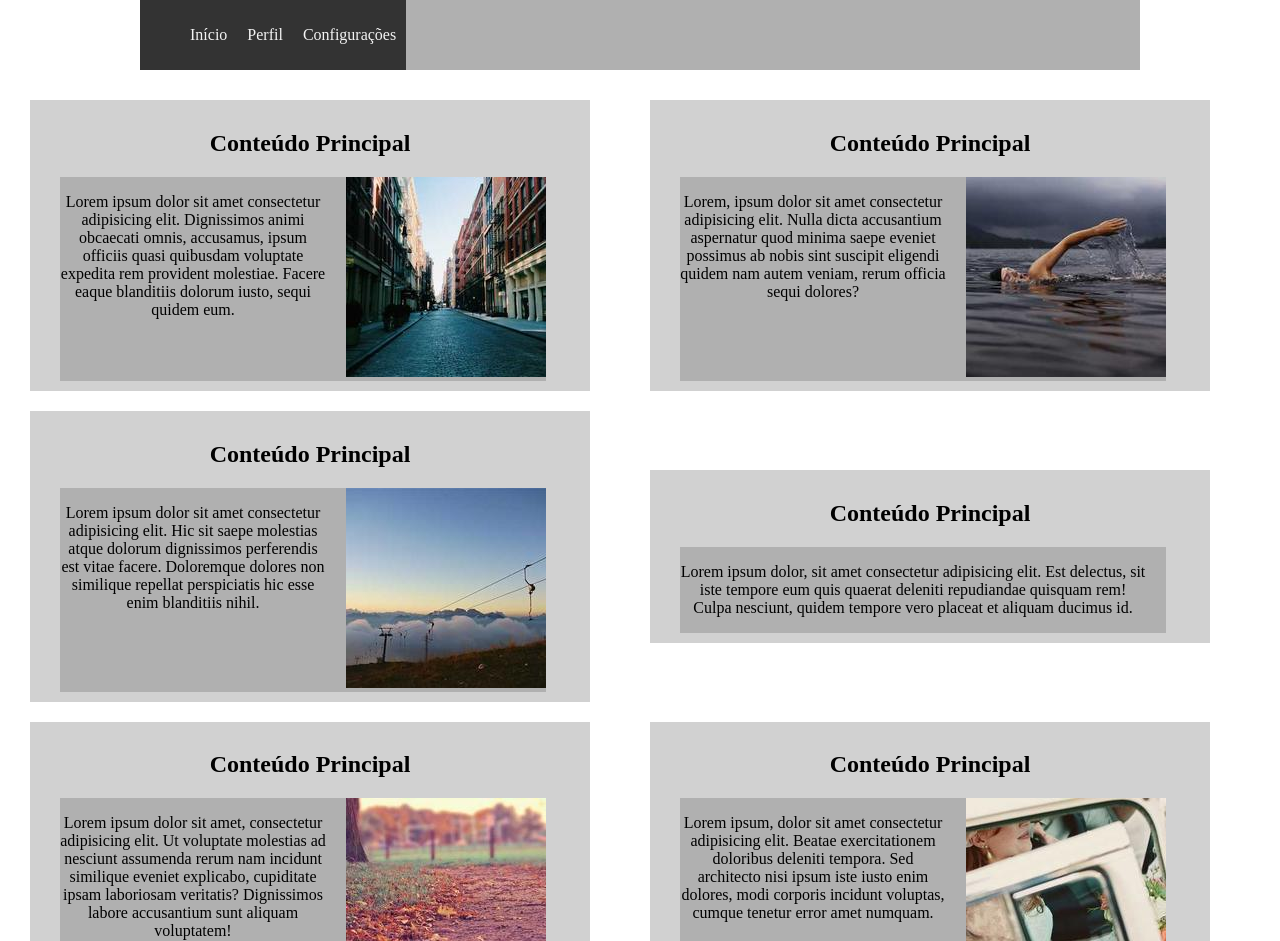
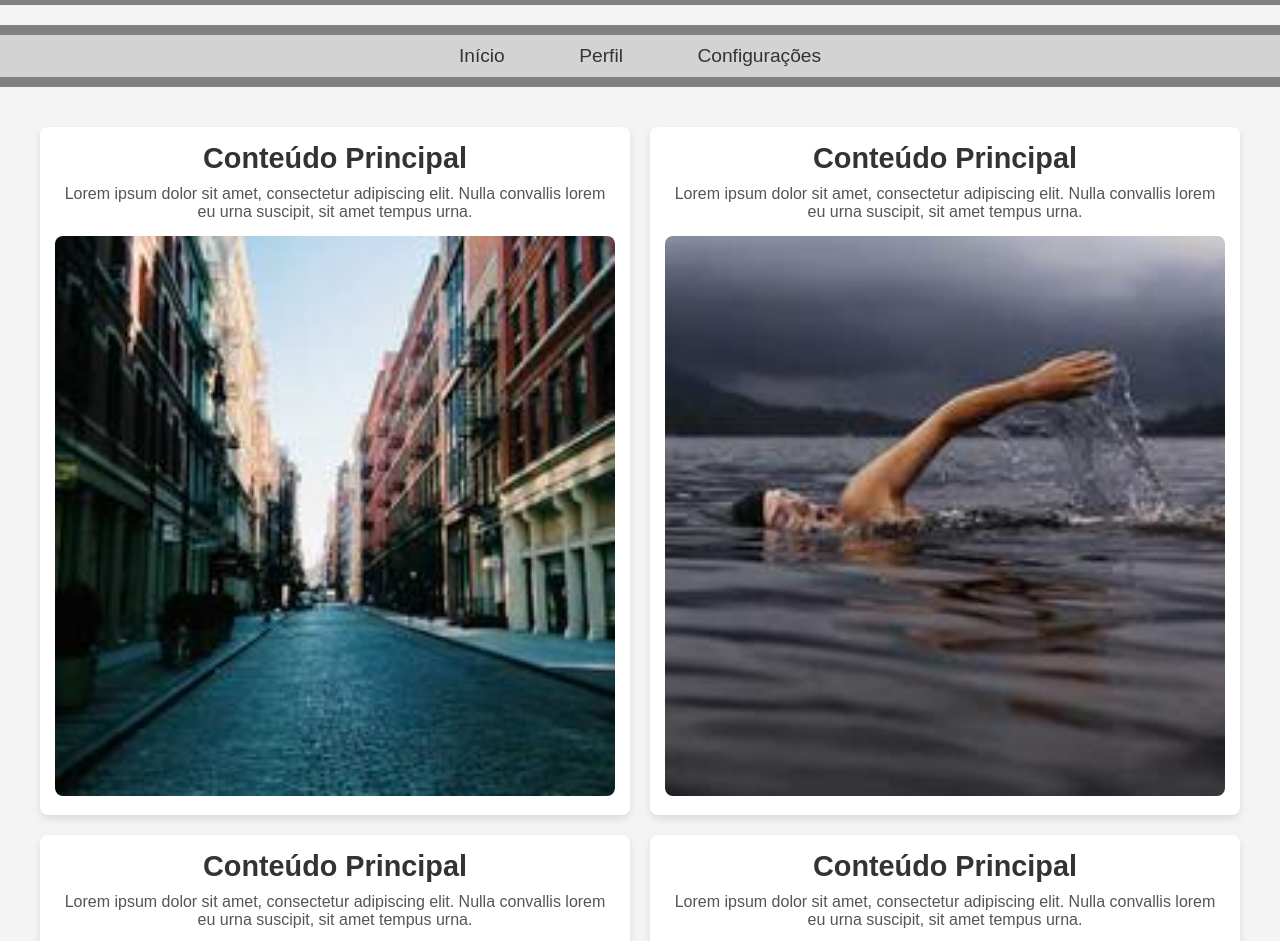
Before and after one commit to enrique-nog/portal-do-devel, a plain HTML site: page index.html in a window 1280 px wide. Shown: the part 80-1021 px from the top of the page. Drawn offline with Linux system fonts and the light colour scheme.

Commit message:
modificações bruscas

```diff
--- a/index.html
+++ b/index.html
@@ -1,74 +1,92 @@
 <!DOCTYPE html>
-<html lang="en">
+<html lang="pt-br">
 <head>
   <meta charset="UTF-8">
   <meta name="viewport" content="width=device-width, initial-scale=1.0">
-    <title>Portal do Dev</title>
-    <link rel="stylesheet" href="style.css">
+  <title>Portal do Desenvolvedor</title>
+  <link rel="stylesheet" href="styles.css">
 </head>
 <body>
+  <h1>Portal do Desenvolvedor</h1>
+
   <header>
-        <h1>Portal do Desenvolvedor</h1>
+    <div class="menu">
+      <ul>
+        <li id="inicio">Início</li>
+        <li id="perfil">Perfil</li>
+        <li id="configuracoes">Configurações</li>
+      </ul>
+    </div>
   </header>
 
-    <div class="container">
-        <nav>
-            <ul>
-                <li><a href="index.html">Início</a></li>
-                <li><a href="perfil.html">Perfil</a></li>
-                <li><a href="configuracoes.html">Configurações</a></li>
-            </ul>
-        </nav>
-    </div>
-
-    <main class="grid-container">
+  <main>
+    <section class="content">
       <article>
+        <div>
           <h2>Conteúdo Principal</h2>
-            <div class="grid-bloco">
-                <p>Lorem ipsum dolor sit amet consectetur adipisicing elit. Dignissimos animi obcaecati omnis, accusamus, ipsum officiis quasi quibusdam voluptate expedita rem provident molestiae. Facere eaque blanditiis dolorum iusto, sequi quidem eum.</p>
-                <figure><img src="imagens/img.jpg" alt=""></figure>
+          <p>Lorem ipsum dolor sit amet, consectetur adipiscing elit. Nulla convallis lorem eu urna suscipit, sit amet tempus urna.</p>
+          <figure>
+            <img src="imagens/img.jpg" alt="Imagem exemplo">
+          </figure>
         </div>
       </article>
+
       <article>
+        <div>
           <h2>Conteúdo Principal</h2>
-            <div class="grid-bloco">
-                <p>Lorem, ipsum dolor sit amet consectetur adipisicing elit. Nulla dicta accusantium aspernatur quod minima saepe eveniet possimus ab nobis sint suscipit eligendi quidem nam autem veniam, rerum officia sequi dolores?</p>
-                <figure><img src="imagens/img2.jpg" alt=""></figure>
+          <p>Lorem ipsum dolor sit amet, consectetur adipiscing elit. Nulla convallis lorem eu urna suscipit, sit amet tempus urna.</p>
+          <figure>
+            <img src="imagens/img2.jpg" alt="Imagem exemplo">
+          </figure>
         </div>
       </article>
+
       <article>
+        <div>
           <h2>Conteúdo Principal</h2>
-            <div class="grid-bloco">
-                <p>Lorem ipsum dolor sit amet consectetur adipisicing elit. Hic sit saepe molestias atque dolorum dignissimos perferendis est vitae facere. Doloremque dolores non similique repellat perspiciatis hic esse enim blanditiis nihil.</p>
-                <figure><img src="imagens/img3.jpg" alt=""></figure>
+          <p>Lorem ipsum dolor sit amet, consectetur adipiscing elit. Nulla convallis lorem eu urna suscipit, sit amet tempus urna.</p>
+          <figure>
+            <img src="imagens/img3.jpg" alt="Imagem exemplo">
+          </figure>
         </div>
       </article>
+
       <article>
+        <div>
           <h2>Conteúdo Principal</h2>
-            <div class="grid-bloco">
-                <p>Lorem ipsum dolor, sit amet consectetur adipisicing elit. Est delectus, sit iste tempore eum quis quaerat deleniti repudiandae quisquam rem! Culpa nesciunt, quidem tempore vero placeat et aliquam ducimus id.</p>
-                <figure><img src="imagens/img4.jpg" alt=""></figure>
+          <p>Lorem ipsum dolor sit amet, consectetur adipiscing elit. Nulla convallis lorem eu urna suscipit, sit amet tempus urna.</p>
+          <figure>
+            <img src="imagens/img4.jpg" alt="Imagem exemplo">
+          </figure>
         </div>
       </article>
+
       <article>
+        <div>
           <h2>Conteúdo Principal</h2>
-            <div class="grid-bloco">
-                <p>Lorem ipsum dolor sit amet, consectetur adipisicing elit. Ut voluptate molestias ad nesciunt assumenda rerum nam incidunt similique eveniet explicabo, cupiditate ipsam laboriosam veritatis? Dignissimos labore accusantium sunt aliquam voluptatem!</p>
-                <figure><img src="imagens/img5.jpg" alt=""></figure>
+          <p>Lorem ipsum dolor sit amet, consectetur adipiscing elit. Nulla convallis lorem eu urna suscipit, sit amet tempus urna.</p>
+          <figure>
+            <img src="imagens/img5.jpg" alt="Imagem exemplo">
+          </figure>
         </div>
       </article>
+
       <article>
+        <div>
           <h2>Conteúdo Principal</h2>
-            <div class="grid-bloco">
-                <p>Lorem ipsum, dolor sit amet consectetur adipisicing elit. Beatae exercitationem doloribus deleniti tempora. Sed architecto nisi ipsum iste iusto enim dolores, modi corporis incidunt voluptas, cumque tenetur error amet numquam.</p>
-                <figure><img src="imagens/img6.jpg" alt=""></figure>
+          <p>Lorem ipsum dolor sit amet, consectetur adipiscing elit. Nulla convallis lorem eu urna suscipit, sit amet tempus urna.</p>
+          <figure>
+            <img src="imagens/img6.jpg" alt="Imagem exemplo">
+          </figure>
         </div>
       </article>
+    </section>
   </main>
 
   <footer>
-        <p>&copy; 2045 Xablau. Todos os direitos reservados.</p>
+    <p>&copy; 2025 Portal do Desenvolvedor</p>
   </footer>
 
+  <script src="script.js"></script>
 </body>
 </html>
--- /dev/null
+++ b/script.js
@@ -0,0 +1,12 @@
+// Adicionando efeito de foco nos itens do menu com JavaScript
+const menuItems = document.querySelectorAll("ul li");
+
+menuItems.forEach(item => {
+  item.addEventListener("mouseover", () => {
+    item.style.backgroundColor = "#a9a9a9"; // muda para cinza mais escuro
+  });
+
+  item.addEventListener("mouseout", () => {
+    item.style.backgroundColor = ""; // volta à cor original
+  });
+});
--- a/style.css
+++ /dev/null
@@ -1,101 +0,0 @@
-body {
-    margin: 0;
-    padding: 0;
-    text-align: center;
-    font-family: 'Times New Roman', Times, serif;
-    transition: 0.3s;
-}
-
-.container {
-    max-width: 1000px;
-    margin: auto;
-}
-
-.grid-container {
-    display: grid;
-    grid-template-columns: repeat(2,1fr);
-    gap: 20px;
-    padding: 20px;
-}
-
-div {
-    background-color: #b0b0b0;
-    display: flex;
-}
-
-.grid-bloco {
-    max-width: 1000px;
-    width: 90%;
-    margin-left: 20px;
-    gap: 20px;
-    display: grid;
-    grid-template-columns: 1fr auto;
-}
-
-main {
-    display: flex;
-    justify-content: center;
-    align-items: center;
-    margin: 10px;
-    gap: 10px;
-    flex-direction: column;
-}
-
-li {
-    list-style-type: none;
-    padding: 10px;
-}
-
-header {
-    margin: 0;
-    padding: 0;
-    color: #f4f4f4;
-}
-
-a {
-    color: #f4f4f4;
-    text-decoration: none;
-}
-
-header {
-    background-color: #333;
-}
-
-nav {
-    background-color: #333;
-    text-align: center;
-}
-
-footer {
-    background-color: #333;
-    text-align: center;
-    color: #f4f4f4;
-}
-
-article {
-    background-color: #d1d1d1;
-    max-width: 1000px;
-    width: 90%;
-    padding: 10px;
-}
-
-figure {
-    margin: 0;
-}
-
-nav ul {
-    display: flex;
-}
-
-@media (max-width: 768px) {
-    body {
-        translate: -100px
-    };
-}
-
-@media (max-width: 900px) {
-    .bloco {
-        flex-wrap: wrap;
-        justify-content: center;
-    }
-}
--- /dev/null
+++ b/styles.css
@@ -0,0 +1,138 @@
+/* Resetando margens e preenchimentos */
+* {
+    margin: 0;
+    padding: 0;
+    box-sizing: border-box;
+  }
+
+  /* Corpo da página */
+  body {
+    font-family: Arial, sans-serif;
+    background-color: #f4f4f4;
+    color: #333;
+  }
+
+  /* Estilização do título */
+  h1 {
+    text-align: center;
+    background-color: #808080; /* fundo cinza */
+    color: white;
+    padding: 20px;
+    font-size: 2.5rem;
+    margin-bottom: 20px;
+  }
+
+  /* Estilização do header */
+  header {
+    background-color: #808080; /* fundo cinza */
+    padding: 10px 0;
+  }
+
+  /* Estilização da div do menu */
+  .menu {
+    background-color: #d3d3d3; /* fundo cinza-claro */
+    width: 100%;
+    text-align: center;
+  }
+
+  /* Estilização da lista do menu */
+  ul {
+    list-style-type: none;
+  }
+
+  ul li {
+    display: inline-block;
+    margin: 0 15px;
+    padding: 10px 20px;
+    cursor: pointer;
+    font-size: 1.2rem;
+  }
+
+  /* Estilização do rodapé */
+  footer {
+    background-color: #808080; /* fundo cinza */
+    color: white;
+    text-align: center;
+    padding: 10px;
+    margin-top: 40px;
+  }
+
+  /* Hover no menu */
+  ul li:hover {
+    background-color: #a9a9a9; /* muda para cinza mais escuro ao passar o mouse */
+    transition: background-color 0.3s ease;
+  }
+
+  /* Estilização do main e artigos */
+  main {
+    margin: 20px;
+  }
+
+  section.content {
+    display: grid;
+    grid-template-columns: repeat(2, 1fr); /* Definindo 2 colunas fixas */
+    gap: 20px;
+    padding: 20px;
+  }
+
+  article {
+    background-color: #fff;
+    border-radius: 8px;
+    box-shadow: 0 4px 8px rgba(0, 0, 0, 0.1);
+    overflow: hidden;
+    padding: 15px;
+    text-align: center;
+    transition: opacity 0.3s ease; /* Adicionando transição suave de opacidade */
+  }
+
+  /* Efeito de mudança de opacidade ao passar o mouse sobre o artigo */
+  article:hover {
+    opacity: 0.8; /* Leve diminuição na opacidade */
+  }
+
+  article h2 {
+    font-size: 1.8rem;
+    color: #333;
+    margin-bottom: 10px;
+  }
+
+  article p {
+    font-size: 1rem;
+    color: #555;
+    margin-bottom: 15px;
+  }
+
+  /* Estilização do figure e imagem */
+  figure {
+    margin: 0;
+    padding: 0;
+  }
+
+  figure img {
+    width: 100%;
+    height: auto;
+    border-radius: 8px;
+  }
+
+  /* Estilização do rodapé em dispositivos móveis */
+  @media (max-width: 600px) {
+    h1 {
+      font-size: 2rem;
+    }
+    ul li {
+      font-size: 1rem;
+      padding: 8px 15px;
+    }
+
+    article h2 {
+      font-size: 1.5rem;
+    }
+
+    article p {
+      font-size: 0.9rem;
+    }
+
+    section.content {
+      grid-template-columns: 1fr; /* Muda para uma coluna em telas pequenas */
+    }
+  }
```
Lines whose indentation alone changed are shown as unchanged.
